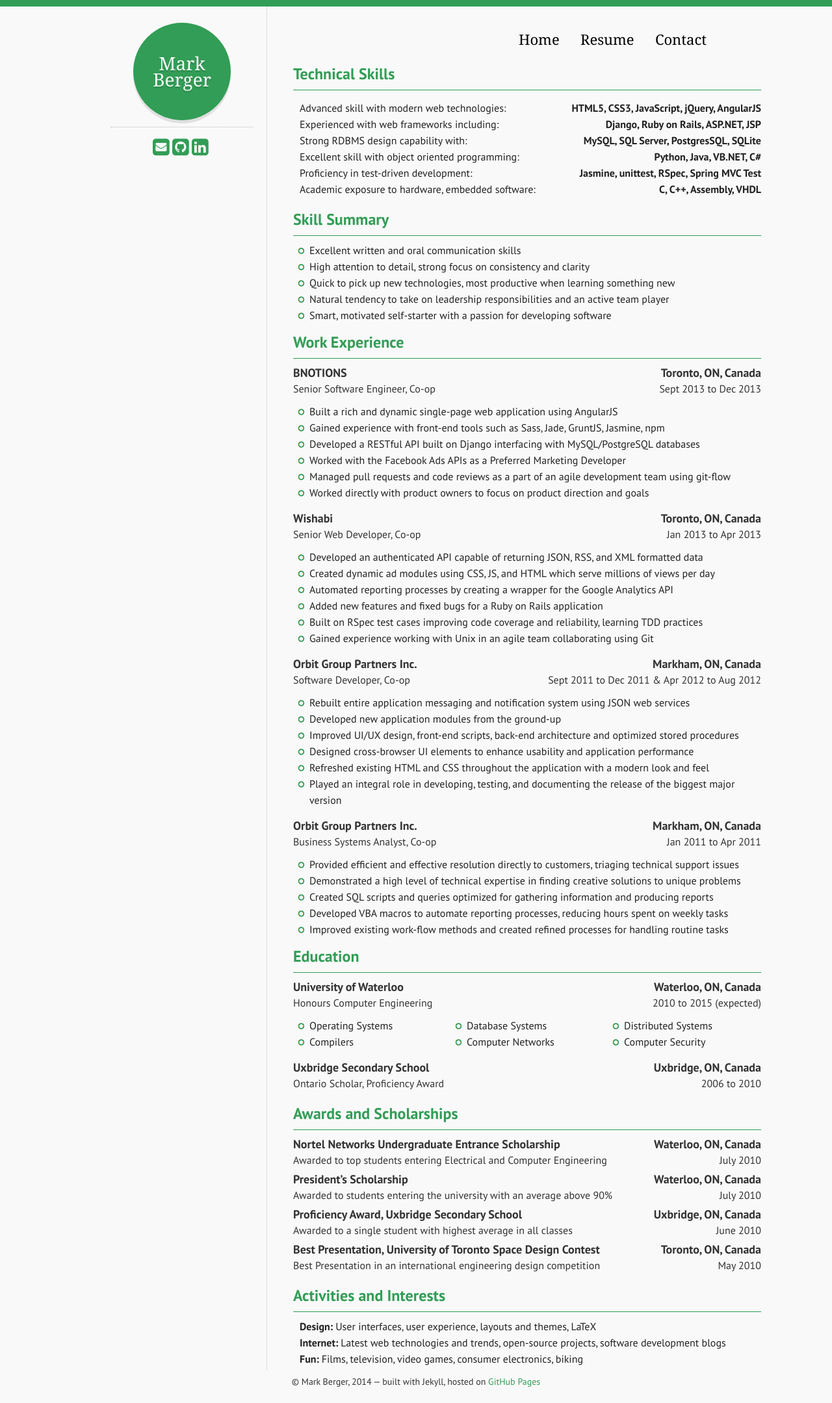
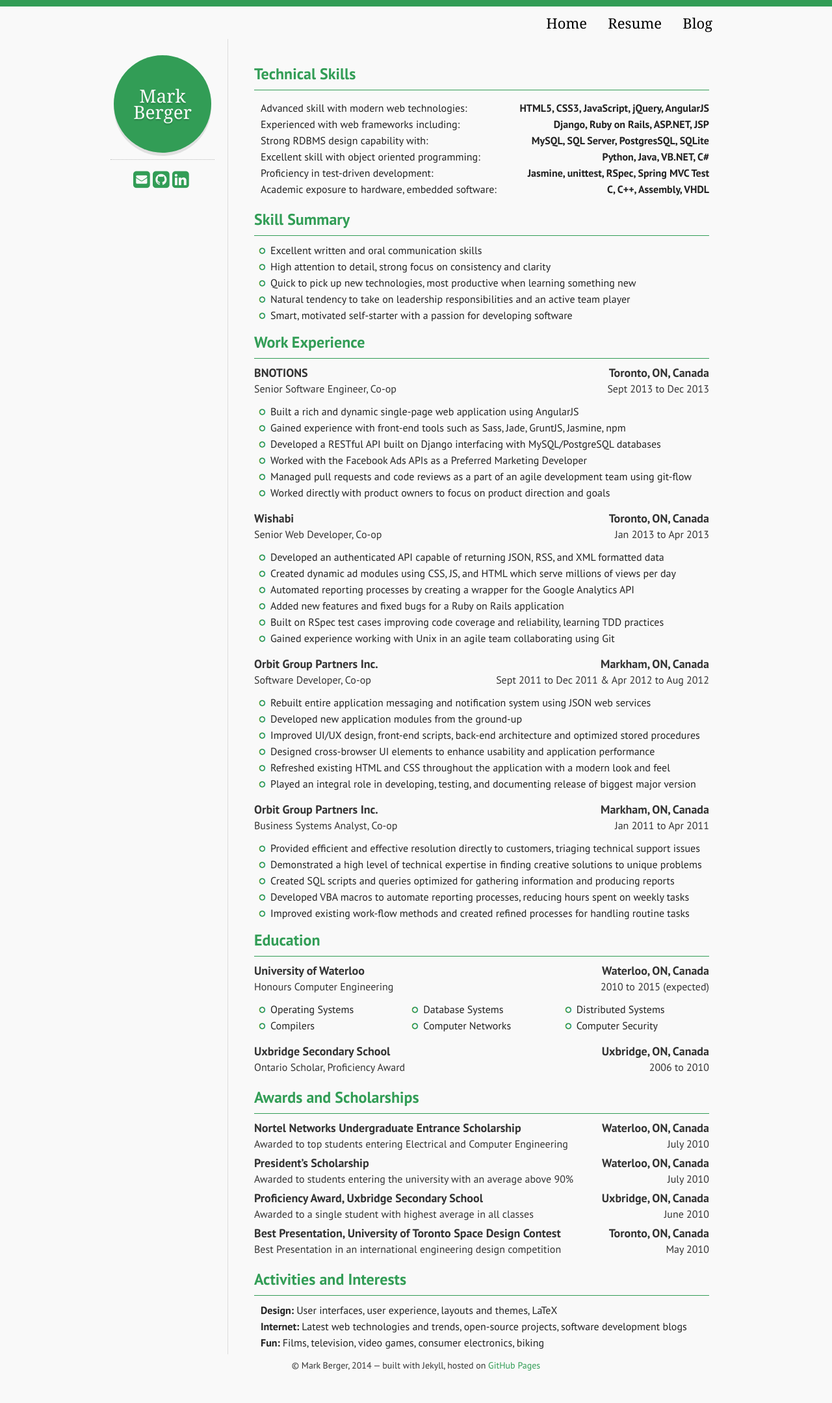
Before and after one commit to mark-berger/mark-berger.github.io, a Jekyll site: the page built from resume.html, in a window 1280 px wide. Shown: the whole page at 65% size. Built offline with Jekyll 4.4.1, drawn with Linux system fonts in a browser that asks for light colours; nearby versions of some CDN libraries; some web fonts are replaced; after the commit the page ends 2134 px from its top, so only the background shows below that.

Commit message:
Fixed some layout issues.  Added blog placeholder.

```diff
--- a/_layouts/default.html
+++ b/_layouts/default.html
@@ -14,7 +14,16 @@
 </head>
 <body>
   <div class="container">
-    <div class="four columns sidebar">
+    <div class="sixteen columns">
+      <nav class="primary">
+        <ul>
+          <li><a href="/">Home</a></li>
+          <li><a href="/resume.html">Resume</a></li>
+          <li><a href="/blog.html">Blog</a></li>
+        </ul>
+      </nav>
+    </div>
+    <div class="three columns sidebar">
       <div class="circle">
         <p>Mark<br>Berger<p>
       </div>
@@ -33,19 +42,8 @@
         </div>
       </div>
     </div>
-    <div class="eleven columns content">
-      <nav class="primary">
-        <div class="eleven columns">
-          <ul>
-            <li><a href="/">Home</a></li>
-            <li><a href="/resume.html">Resume</a></li>
-            <li><a href="#">Contact</a></li>
-          </ul>
-        </div>
-      </nav>
-      <div>
-        {{ content }}
-      </div>
+    <div class="twelve columns content">
+      {{ content }}
     </div>
   </div>
   <div class="container">
--- a/resume.html
+++ b/resume.html
@@ -88,7 +88,7 @@ title: Resume
     <li>Improved UI/UX design, front-end scripts, back-end architecture and optimized stored procedures</li>
     <li>Designed cross-browser UI elements to enhance usability and application performance</li>
     <li>Refreshed existing HTML and CSS throughout the application with a modern look and feel</li>
-    <li>Played an integral role in developing, testing, and documenting the release of the biggest major version</li>
+    <li>Played an integral role in developing, testing, and documenting release of biggest major version</li>
   </ul>
   <div class="entry">
     <div class="left">
@@ -120,7 +120,7 @@ title: Resume
     </div>
   </div>
   <br class="clear" />
-  <ul class="bullet three">
+  <ul class="bullet threecol">
     <li>Operating Systems</li>
     <li>Compilers</li>
     <li>Database Systems</li>
```
Also changed, not shown: _includes/css/screen.css (+2 -5 lines), blog.html (added, +7 -0 lines).
